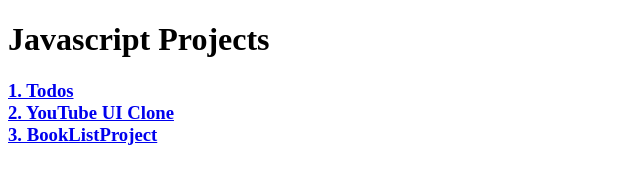
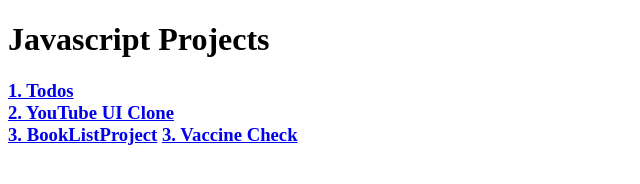
Before and after one commit to Alok-Singh-ops/javaScriptProjects, a plain HTML site: page index.html in a window 1280 px wide. Shown: the whole page, without its empty margins (0-640 px from the left). Drawn offline with Linux system fonts and the light colour scheme.

Commit message:
update index.htm

```diff
--- a/index.html
+++ b/index.html
@@ -13,6 +13,7 @@
     <a href="./1.todos/1.html">1. Todos</a> <br>
     <a href="./2. Youtube Clone/index.html">2. YouTube UI Clone</a> <br>
     <a href="./4. Book List Ui/index.html">3. BookListProject</a>
+    <a href="./5. Vaccine Avail/vaccine.html">3. Vaccine Check</a> <br>
   </h3>
 </body>
 </html>
```
